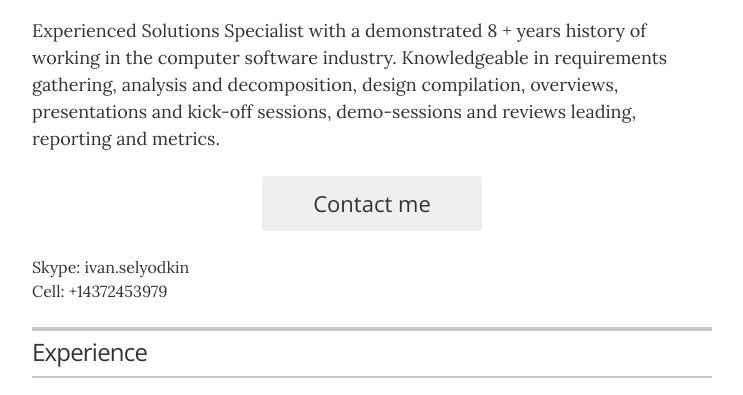
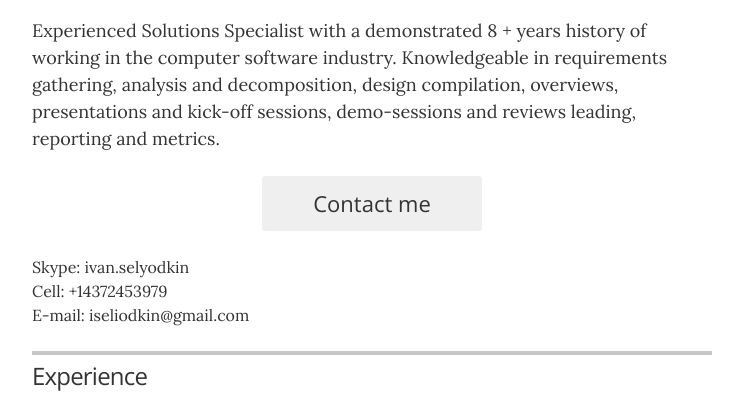
Before and after one commit to ivanselyodkin/Ivan_Selyodkin_CV, a website: page index.html in a window 1280 px wide. Shown: the part 352-747 px from the top of the page, without its empty margins (268-1011 px from the left). Drawn offline with nearby package versions, Linux system fonts and the light colour scheme.

Commit message:
Update index.html

```diff
--- a/index.html
+++ b/index.html
@@ -61,6 +61,7 @@ demo-sessions and reviews leading, reporting and metrics.</p>
       <a href="mailto:seledkinivan@gmail.com" class="contact-button">Contact me</a>
     <p>Skype: ivan.selyodkin</p>
     <p>Cell: +14372453979</p>
+    <p>E-mail: iseliodkin@gmail.com</p>
 
     </header>
 
```
